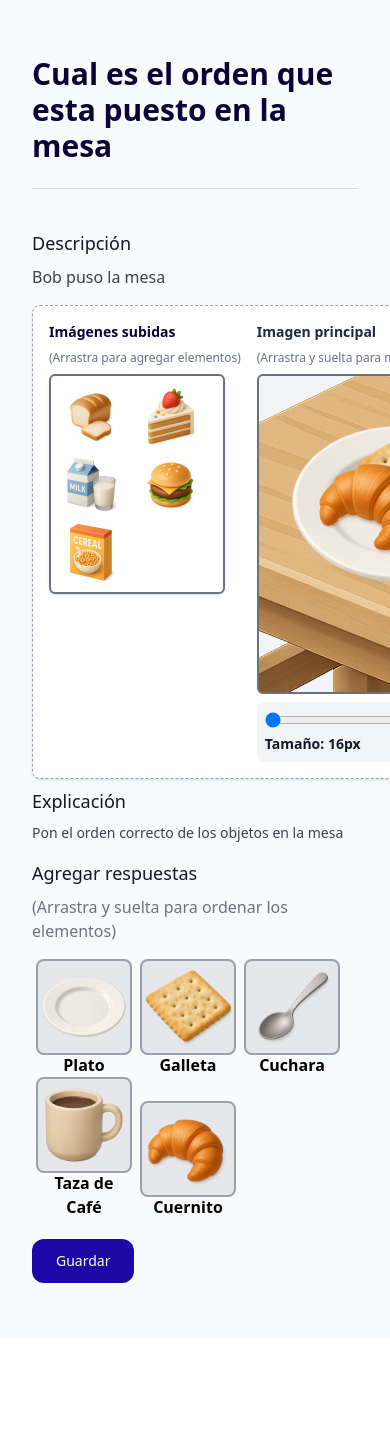
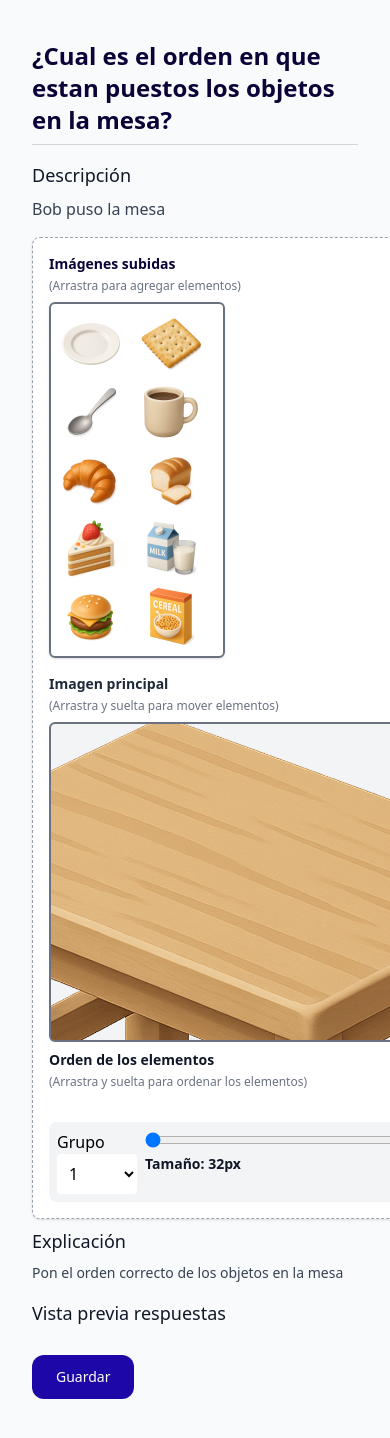
Before and after one commit to epf-21/web, a React (Vite) app in the folder frontend/: page /configure-question in a window 390 px wide. Shown: the top 1438 px of the page. Before the commit the page ends 1339 px from the top, so only its background shows below. Built offline with nearby package versions, Linux system fonts and the light colour scheme.

Commit message:
feat: deteccion de superposicion de imagenes - implementacion preeliminar de grupos

```diff
--- a/frontend/src/components/DragDrop.jsx
+++ b/frontend/src/components/DragDrop.jsx
@@ -1,50 +1,66 @@
 import { useState } from "react";
-import { DndContext, useDraggable } from "@dnd-kit/core";
+import { DndContext} from "@dnd-kit/core";
 import { Draggable } from "./Draggable";
 import { Droppable } from "./Droppable";
+import Sortable from './Sortable';
 
 export default function DragDrop({draggableItems, droppedItems, setDroppedItems, setDraggableItems}) {
 
-  const [sliderValue, setSliderValue] = useState(16);
+  const maxItems = 5
+
   const [activeItemId, setActiveItemId] = useState(0);
+  const [sliderValue, setSliderValue] = useState(32);
+  const groups = [1,2,3,4,5]
+  const [selectGroup, setSelectGroup] = useState(0);
+
+  const handleSelectChange = (event) => {
+    setSelectGroup(event.target.value)
+    const item = droppedItems.find((x) => x.id === activeItemId)
+      if(item){
+        item.group = event.target.value
+        const _items = [...droppedItems]
+        setDroppedItems(_items)
+      }
+  }
 
   const handleSliderChange = (event) => {
     const val = event.target.value
     setSliderValue(val);
     const item = droppedItems.find((x) => x.id === activeItemId)
       if(item){
-        item.width = val;
-        item.height = val;
-        const _items = droppedItems.map((x) => {
-          if (x.id === item.id) return item;
-          return x;
-        });
-        setDroppedItems(_items);
+        item.width = val
+        item.height = val
+        const _items = [...droppedItems]
+        setDroppedItems(_items)
       }
-  };
+  }
 
   function handleDragEnd(event) {
     if (event.over && event.over.id === 'droppable') {
       const dgItem = draggableItems.find((x) => x.id === event.active.id)
       if(dgItem){
+        if(droppedItems.length < maxItems){
+          dgItem.group = droppedItems.length + 1
           setDraggableItems(draggableItems.filter((x) => x.id !== event.active.id))
           setDroppedItems([...droppedItems,dgItem])
+        }
       }
       const item = droppedItems.find((x) => x.id === event.active.id)
       if(item){
         setActiveItemId(event.active.id)
         setSliderValue(item.width)
-        item.position.x += event.delta.x;
-        item.position.y += event.delta.y;
-        const _items = droppedItems.map((x) => {
-          if (x.id === item.id) return item;
-          return x;
-        });
+        setSelectGroup(item.group)
+        item.x += event.delta.x;
+        item.y += event.delta.y;
+        const _items = [...droppedItems];
         setDroppedItems(_items);
       }
     }else{
       const item = droppedItems.find((x) => x.id === event.active.id)
       if(item){
+        item.group = 0
+        item.x = 0
+        item.y = 0
         const filteredItems = droppedItems.filter((x) => x.id !== event.active.id)
         setDroppedItems(filteredItems)
         setDraggableItems([...draggableItems,item])
@@ -52,10 +68,59 @@ export default function DragDrop({draggableItems, droppedItems, setDroppedItems,
     }
   }
 
+function contains(a, b) {
+	return !(
+		b.x <= a.x ||
+		b.y <= a.y ||
+		(b.x + b.width) >= (a.x + a.width) ||
+		(b.y + b.height) >= (a.y + a.height)
+	);
+}
+
+function overlaps(a, b) {
+	// no horizontal overlap
+	if (a.x >= (b.x + b.width) || b.x >= a.x + a.width) return false;
+	// no vertical overlap
+	if (a.y >= b.y + b.height || b.y >= a.y + a.height) return false;
+	return true;
+}
+
+function checkFullOverlay(items){
+  for(let i = items.length - 1; i >= 0; i--){
+    for(let j = i - 1; j >= 0 ;j--){
+      if(contains(items[i],items[j])){
+        return true
+      }
+    }
+  }
+  return false
+}
+
+function getPermutations(arr) {
+  const permutations = [];
+
+  function permute(current, remaining) {
+    if (remaining.length === 0) {
+      permutations.push(current);
+      return;
+    }
+
+    for (let i = 0; i < remaining.length; i++) {
+      const next = current.concat(remaining[i]);
+      const rest = remaining.slice(0, i).concat(remaining.slice(i + 1));
+      permute(next, rest);
+    }
+  }
+
+  permute([], arr);
+  return permutations;
+}
+
   return (
     <DndContext onDragEnd={handleDragEnd}>
+      <div className="flex flex-col gap-4 md:flex-row">
       <div>
-        <h3 className="text-sm font-semibold text-black-rock-950 mb-2">Imágenes subidas</h3>
+        <p className="text-sm font-semibold text-black-rock-950 mb-1">Imágenes subidas</p>
         <p className='text-gray-500 mb-2 text-xs'>(Arrastra para agregar elementos)</p>
         <div className="grid grid-cols-2 gap-1 border-2 border-gray-500 rounded-md shadow-sm p-2 w-44 min-h-24">
         {draggableItems.map(item =>{
@@ -73,15 +138,15 @@ export default function DragDrop({draggableItems, droppedItems, setDroppedItems,
         </div>
       </div>
       <div>
-        <h3 className="text-sm font-semibold text-gray-800 mb-2">Imagen principal</h3>
+        <h3 className="text-sm font-semibold text-gray-800 mb-1">Imagen principal</h3>
         <p className='text-gray-500 mb-2 text-xs'>(Arrastra y suelta para mover elementos)</p>
         <Droppable>
           {droppedItems.map((item) => (
             <Draggable
               styles={{
                 position: "absolute",
-                left: `${item.position.x}px`,
-                top: `${item.position.y}px`,
+                left: `${item.x}px`,
+                top: `${item.y}px`,
                 width: `${item.width}px`,
                 height: `${item.height}px`,
               }}
@@ -91,12 +156,36 @@ export default function DragDrop({draggableItems, droppedItems, setDroppedItems,
             />
           ))}
         </Droppable>
-        <div className="mt-2 bg-gray-100 rounded-lg p-2">
+        {(checkFullOverlay(droppedItems)) && <p className="text-xs text-red-500 font-semibold">Advertencia hay elementos completamente cubiertos</p>}
+        <div className="py-2 rounded-md">
+            <p className="text-sm font-semibold text-gray-900 mb-1">Orden de los elementos</p>
+            <p className='text-xs text-gray-500 mb-4'>(Arrastra y suelta para ordenar los elementos)</p>
+            <Sortable
+            draggableItems={draggableItems}
+            setDraggableItems={setDraggableItems}
+            droppedItems={droppedItems}
+            setDroppedItems={setDroppedItems}
+            setActiveItemId={setActiveItemId}
+            setSliderValue={setSliderValue}
+            setSelectGroup={setSelectGroup}
+            />
+         </div>
+
+        <div className="mt-2 flex gap-2 bg-gray-100 rounded-lg p-2">
+          <div className="w-20">
+            <p>Grupo</p>
+            <select value={selectGroup} onChange={handleSelectChange} className="w-full bg-white p-2 rounded-sm">
+              {groups.map((i) => (
+                <option key={i}>{i}</option>
+              ))}
+            </select>
+          </div>
+          <div className="flex-1">
             <input
             type="range"
-          min="16"
+            min="32"
             max="320"
-          step="16"
+            step="4"
             value={sliderValue}
             onChange={handleSliderChange}
             className="w-full cursor-pointer"
@@ -104,6 +193,8 @@ export default function DragDrop({draggableItems, droppedItems, setDroppedItems,
             <p className="text-sm font-semibold text-gray-900">Tamaño: {sliderValue}px</p>
           </div>
         </div>
+      </div>
+      </div>
     </DndContext>
   );
 }
--- a/frontend/src/components/Draggable.jsx
+++ b/frontend/src/components/Draggable.jsx
@@ -1,4 +1,3 @@
-import React from 'react';
 import {useDraggable} from '@dnd-kit/core';
 
 export function Draggable(props) {
--- a/frontend/src/components/Droppable.jsx
+++ b/frontend/src/components/Droppable.jsx
@@ -1,4 +1,3 @@
-import React from 'react';
 import {useDroppable} from '@dnd-kit/core';
 
 export function Droppable(props) {
--- a/frontend/src/components/Sortable.jsx
+++ b/frontend/src/components/Sortable.jsx
@@ -15,7 +15,7 @@ import {
 
 import { SortableItem } from './SortableItem';
 
-export default function Sortable({items, setItems}) {
+export default function Sortable({draggableItems, setDraggableItems, droppedItems, setDroppedItems, setActiveItemId, setSliderValue, setSelectGroup}) {
 
   const sensors = useSensors(
     useSensor(PointerSensor),
@@ -23,17 +23,33 @@ export default function Sortable({items, setItems}) {
       coordinateGetter: sortableKeyboardCoordinates,
     })
   );
+
   const handleDragEnd = (event) => {
     const { active, over } = event;
 
     if (active.id !== over.id) {
-        setItems((items) => {
-        const oldIndex = items.findIndex(item => item.id === active.id);
-        const newIndex = items.findIndex(item => item.id === over.id);
-        return arrayMove(items, oldIndex, newIndex);
+        setDroppedItems((droppedItems) => {
+        const oldIndex = droppedItems.findIndex(item => item.id === active.id);
+        const newIndex = droppedItems.findIndex(item => item.id === over.id);
+        return arrayMove(droppedItems, oldIndex, newIndex);
       });
     }
+    const item = droppedItems.find((x) => x.id === event.active.id)
+    setActiveItemId(item.id)
+    setSliderValue(item.width)
+    setSelectGroup(item.group)
   }
+
+  const removeItem = (id) => {
+    const item = droppedItems.find((x) => x.id === id)
+    item.group = 0
+    item.x = 0
+    item.y = 0
+    setDroppedItems(droppedItems.filter((x) => x.id !== id))
+    setDraggableItems([...draggableItems,item])
+  }
+
+
 
   return (
     <DndContext
@@ -42,11 +58,17 @@ export default function Sortable({items, setItems}) {
       onDragEnd={handleDragEnd}
     >
       <SortableContext
-        items={items}
+        items={droppedItems}
         strategy={horizontalListSortingStrategy}
       >
-        {items.map(item =>
-          <SortableItem key={item.id} id={item.id} src={item.imageUrl} name={item.name} >
+        {droppedItems.map(item =>
+          <SortableItem
+          key={item.id}
+          id={item.id}
+          src={item.imageUrl}
+          group={item.group}
+          removeItem={removeItem}
+          >
           </SortableItem>
         )}
       </SortableContext>
--- a/frontend/src/components/SortableItem.jsx
+++ b/frontend/src/components/SortableItem.jsx
@@ -1,4 +1,3 @@
-import React from 'react';
 import {useSortable} from '@dnd-kit/sortable';
 import {CSS} from '@dnd-kit/utilities';
 
@@ -16,10 +15,27 @@ export function SortableItem(props) {
     transition,
   };
 
+  const groupColors=[
+    '#CCCCCC', //gray
+    '#8B0000', //red
+    '#FF8C00', //orange
+    '#FFD700', //gold
+    '#008000', //green
+    '#0000CD', //blue
+  ]
+
   return (
-    <div className='w-24 h-24 mx-1 bg-gray-200 border-2 border-gray-400 rounded-lg inline-block cursor-grab' ref={setNodeRef} style={style} {...attributes} {...listeners}>
-      <img src={'src/assets/' + props.src} alt={props.name} />
-      <p className='w-full text-center font-semibold'>{props.name}</p>
+    <div className='relative inline-block mx-1 w-18 h-18 bg-gray-100 border-3 border-gray-500 rounded-md focus: focus:border-blue-500 cursor-grab'
+    ref={setNodeRef} style={style} {...attributes} {...listeners}>
+      <button type='button'
+      className='absolute hover:bg-gray-300 font-semibold text-gray-700 w-5 h-5 p-0 text-xs rounded-sm top-0 right-0'
+      onClick={(event) => {event.stopPropagation(); props.removeItem(props.id)}}
+      onPointerDown={(event) => event.stopPropagation()}
+
+      > X </button>
+      <img  src={'src/assets/' + props.src} alt={props.name} />
+      <span className='absolute block w-full h-3 left-0 bottom-0 rounded-b-sm text-xs text-white font-bold leading-none text-center'
+      style={{backgroundColor: groupColors[props.group]}} >{props.group}</span>
     </div>
   );
 }
--- a/frontend/src/pages/ConfigureQuestion.jsx
+++ b/frontend/src/pages/ConfigureQuestion.jsx
@@ -1,121 +1,107 @@
 import { useState } from "react";
 import { useNavigate } from 'react-router-dom';
-import Sortable from '../components/Sortable';
 import DragDrop from '../components/DragDrop';
 
 const draggableItemsData = [
     {
+      id: 1,
+      name: 'Plato',
+      imageUrl: 'plate.png',
+      x: 0,
+      y: 0,
+      width: 220,
+      height: 220,
+      group: 1
+    },
+    {
+      id: 2,
+      name: 'Galleta',
+      imageUrl: 'saltine_cracker.png',
+      x: 0,
+      y: 0,
+      width: 128,
+      height: 128,
+      group: 2
+    },
+    {
+      id: 3,
+      name: 'Cuchara',
+      imageUrl: 'soup_spoon.png',
+      x: 0,
+      y: 0,
+      width: 100,
+      height: 100,
+      group: 3
+    },
+    {
+      id: 4,
+      name: 'Taza de Café',
+      imageUrl: 'mug.png',
+      x: 0,
+      y: 0,
+      width: 144,
+      height: 144,
+      group: 4
+    },
+    {
+      id: 5,
+      name: 'Cuernito',
+      imageUrl: 'croissant.png',
+      x: 0,
+      y: 0,
+      width: 128,
+      height: 128,
+      group: 5
+    },
+    {
       id: 6,
       name: 'Pan blanco',
       imageUrl: 'bread_white.png',
+      x: 0,
+      y: 0,
       width: 128,
       height: 128,
-      position: {
-        x: 0,
-        y: 0
-      }
+      group: 0
     },
     {
       id: 7,
       name: 'Pastel',
       imageUrl: 'cake.png',
+      x: 0,
+      y: 0,
       width: 100,
       height: 100,
-      position: {
-        x: 0,
-        y: 0
-      }
+      group: 0
     },
     {
       id: 8,
       name: 'Leche',
       imageUrl: 'milk.png',
+      x: 0,
+      y: 0,
       width: 128,
       height: 128,
-      position: {
-        x: 0,
-        y: 0
-      }
+      group: 0
     },
     {
       id: 9,
       name: 'Hamburguesa',
       imageUrl: 'burger.png',
+      x: 0,
+      y: 0,
       width: 128,
       height: 128,
-      position: {
-        x: 0,
-        y: 0
-      }
+      group: 0
     },
     {
       id: 10,
       name: 'Caja Cereal',
       imageUrl: 'cereal_box.png',
+      x: 0,
+      y: 0,
       width: 128,
       height: 128,
-      position: {
-        x: 0,
-        y: 0
-      }
-    }
-  ]
-
-  const droppedItemsData = [
-    {
-      id: 1,
-      name: 'Plato',
-      imageUrl: 'plate.png',
-      width: 240,
-      height: 240,
-      position: {
-        x: 21,
-        y: 8
-      }
-    },
-    {
-      id: 2,
-      name: 'Galleta',
-      imageUrl: 'saltine_cracker.png',
-      width: 128,
-      height: 128,
-      position: {
-        x: 94,
-        y: 36
-      }
-    },
-    {
-      id: 3,
-      name: 'Cuchara',
-      imageUrl: 'soup_spoon.png',
-      width: 100,
-      height: 100,
-      position: {
-        x: 126,
-        y: 110
-      }
-    },
-    {
-      id: 4,
-      name: 'Taza de Café',
-      imageUrl: 'mug.png',
-      width: 144,
-      height: 144,
-      position: {
-        x: 180,
-        y: 112
-      }
-    },
-    {
-      id: 5,
-      name: 'Cuernito',
-      imageUrl: 'croissant.png',
-      width: 128,
-      height: 128,
-      position: {
-        x: 52,
-        y: 65
-      }
+      group: 0
     }
   ]
 
@@ -123,20 +109,20 @@ export default function ConfigureQuestion() {
 
   const navigate = useNavigate();
 
-  const title = 'Cual es el orden que esta puesto en la mesa';
+  const title = '¿Cual es el orden en que estan puestos los objetos en la mesa?';
   const description = 'Bob puso la mesa';
   const explanation = 'Pon el orden correcto de los objetos en la mesa';
 
   const [draggableItems, setDraggableItems] = useState(draggableItemsData)
-  const [droppedItems, setDroppedItems] = useState(droppedItemsData);
+  const [droppedItems, setDroppedItems] = useState([]);
 
   return (
-    <div className="min-h-screen bg-gray-50 px-8 py-14">
-      <div className="mb-10 border-b pb-6 border-gray-300">
-        <h1 className="text-3xl font-bold text-black-rock-950">{title}</h1>
+    <div className="min-h-screen bg-gray-50 px-8 py-10">
+      <div className="mb-4 border-b pb-2 border-gray-300">
+        <h1 className="text-2xl font-bold text-black-rock-950">{title}</h1>
       </div>
 
-      <div className="flex flex-col md:flex-row gap-8">
+      <div className="flex flex-col md:flex-row gap-4">
         <div className="flex-1">
           <div className="mb-4">
             <h2 className="text-lg font-medium text-gray-900 mb-2">Descripción</h2>
@@ -161,12 +147,16 @@ export default function ConfigureQuestion() {
           </div>
 
           <div className="py-2 rounded-md">
-            <h2 className="text-lg font-medium text-gray-900 mb-2">Agregar respuestas</h2>
-            <p className='text-gray-500 mb-4'>(Arrastra y suelta para ordenar los elementos)</p>
-            <Sortable
-            items={droppedItems}
-            setItems={setDroppedItems}
-            />
+            <h2 className="text-lg font-medium text-gray-900 mb-2">Vista previa respuestas</h2>
+            <ol>
+              <li>
+              {droppedItems.map((item, i) => (
+                <div key={i} className="w-12 h-12 inline-block mx-1">
+                  <img  src={'src/assets/' + item.imageUrl} alt={item.name} />
+                </div>
+              ))}
+              </li>
+            </ol>
           </div>
           <div className="pt-3">
             <button
```
Lines whose indentation alone changed are shown as unchanged.
